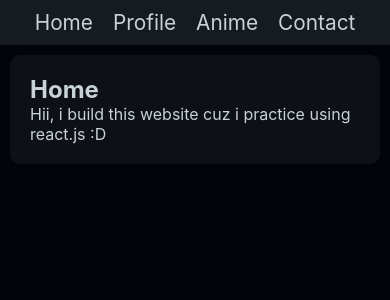
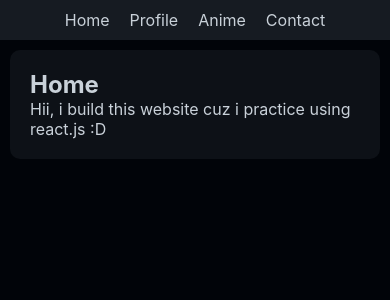
Before and after one commit to rezaageng/arsene-project, a React (Create React App) app: page / in a window 390 px wide. Shown: the top 300 px of the page. Built offline with nearby package versions, Linux system fonts and the light colour scheme.

Commit message:
600px font size

```diff
--- a/src/App.css
+++ b/src/App.css
@@ -162,6 +162,10 @@ td {
     gap: 20px;
   }
 
+  .app nav a {
+    font-size: 1em;
+  }
+
   form {
     max-width: 600px;
     margin: 10px 10px;
```
